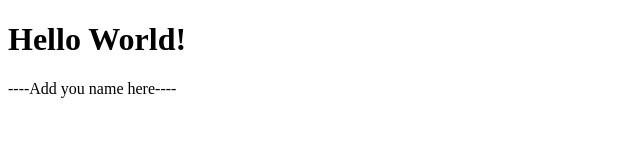
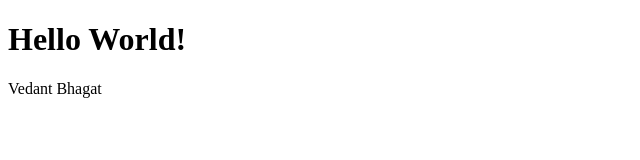
Before and after one commit to DS4200-S23-Class/ic-01-vbhagat02, a plain HTML site: page index.html in a window 1280 px wide. Shown: the full height of the page, 0-640 px from the left. Drawn offline with Linux system fonts and the light colour scheme.

Commit message:
inserted my name

```diff
--- a/index.html
+++ b/index.html
@@ -6,8 +6,7 @@
 
 <p>
 
-----Add you name here----
-
+Vedant Bhagat
 </p>
 
 </body>
```
